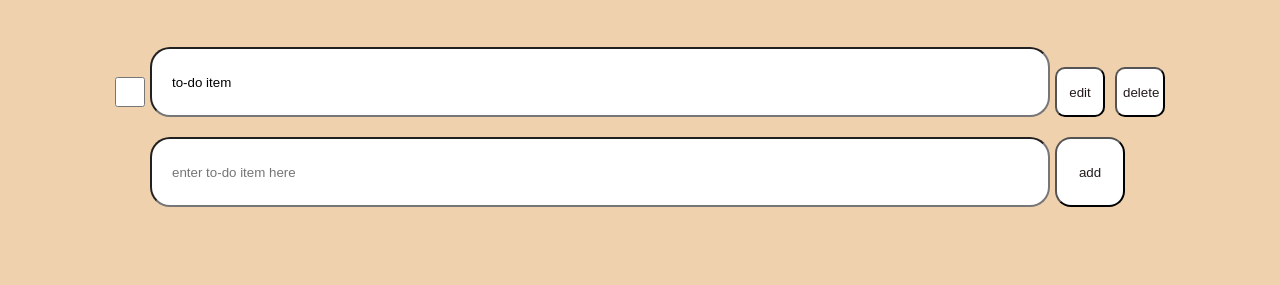
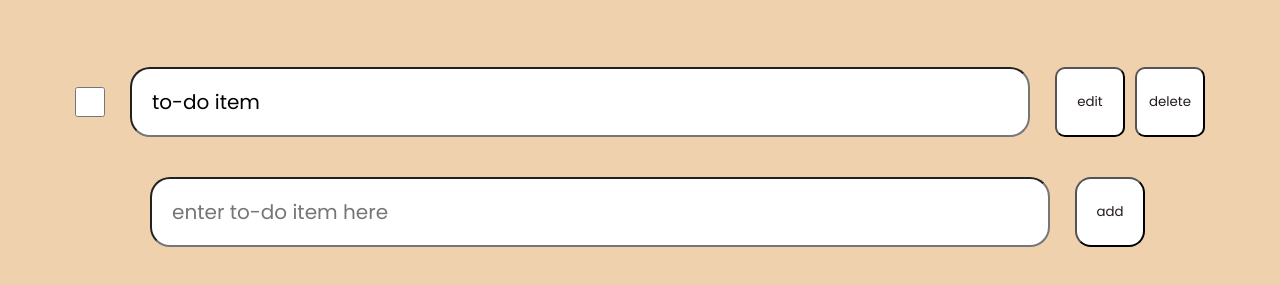
Before and after one commit to chandramasaha/to-do-list, a plain HTML site: page index.html in a window 1280 px wide. Shown: the part 125-410 px from the top of the page. Drawn offline with Linux system fonts and the light colour scheme.

Commit message:
:lipstick: Adding custom fonts :lipstick: Adjust spacing

```diff
--- a/style.css
+++ b/style.css
@@ -30,6 +30,9 @@ h1{
         height: 70px;
         background: #FFFFFF;
         border-radius: 20px;
+        font-family: 'Poppins';
+        font-size: 20px;
+        margin: 20px;
         }
 
 .items {
@@ -37,28 +40,32 @@ h1{
     flex-direction: row;
     justify-content: center;
     align-items: center;
+    font-family: 'Poppins';
     }
 
     .item {
         display: flex;
         flex-direction: row;
         align-items: center;
-        margin-bottom: 20px;
-        padding: 0px 20px;
+        margin: 20px;
+        padding: 20px 20px;
         gap: 20px;
         isolation: isolate;
         width: 900px;
         height: 70px;
         background: #FFFFFF;
         border-radius: 20px;
+        font-family: 'Poppins';
+        font-size: 20px;
       }
 
 button {
     background-color: #ffffff;
-    width: 50px;
-    height: 50px;
+    width: 70px;
+    height: 70px;
     border-radius: 10px;
     color: rgb(36, 26, 26);
+    font-family: 'Poppins';
     margin-left: 5px;
     margin-right: 5px;
     text-align: center;
@@ -73,6 +80,7 @@ button {
     width: 70px;
     height: 70px;
     border-radius: 16px;
+    font-family: 'Poppins';
     color: rgb(36, 26, 26);
     margin-left: 5px;
     margin-right: 5px;
```
